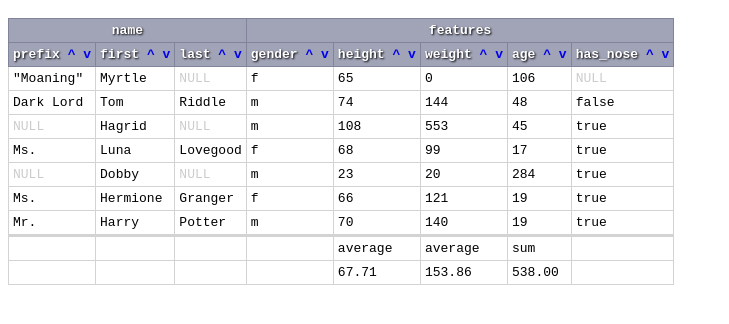
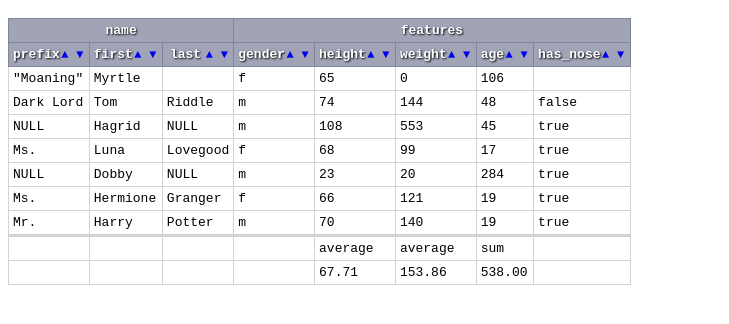
Before and after one commit to rpanos/Excel-using-backbone, a plain HTML site: page index.html in a window 1280 px wide. Shown: the part 48-372 px from the top of the page, without its empty margins (0-729 px from the left). Drawn offline with Linux system fonts and the light colour scheme.

Commit message:
excel works

```diff
--- a/css/style.css
+++ b/css/style.css
@@ -70,6 +70,15 @@ button.custom-filter {
   margin-bottom: 0.3em;
 }
 
+th .sort-arrows {
+  width: 25px;
+  float: right;
+}
+
+th .sort-arrows .up,
+th .sort-arrows .down {
+  font-size: 12px;
+}
 
 tr.data-row td,
 tr.aggregateValue td,
@@ -84,3 +93,27 @@ tr.aggregateHeader td {
 }
 
 /*border: 1px solid rgb(129, 132, 155);*/
+
+input.data-input.display-only {
+  display: none;
+}
+
+input.data-input.editable {
+  display: block;
+}
+
+.display-only input.data-input{
+  display: none;
+}
+
+.editable input.data-input {
+  display: block;
+}
+
+.display-only span {
+  display: block;
+}
+
+.editable span {
+  display: none;
+}
--- a/js/example.js
+++ b/js/example.js
@@ -2,9 +2,16 @@
 
   /*
     TODO -
+
+      TOP:
+        if the model is updating, why is it rendering wrong?
+
       linting
-      style the borders
-
+      arrow styles
+      remove all debug
+      rename row class names
+      move Vars
+      ROUNDED corners
 
    */
   var Example = this.Example = {};
@@ -107,12 +114,11 @@
       }
     ];
 
-    var table = new Supertable.Table({ rows: data });
+    var pubSub = _.extend({},Backbone.Events);
+    var table = new Supertable.Table({ rows: data, pubSub: pubSub});
     console.log(' Gonna do TableView w schema:', schema);
-    // var view = new Supertable.TableView({model: table, schema: schema}).render();
-    var view = new Supertable.TableView({model: table, options: {
-      schema: schema
-    }}).render();
+    var view = new Supertable.TableView({model: table,
+      schema: schema}).render();
 
     $('body').append(view.el);
   };
--- a/js/supertable.js
+++ b/js/supertable.js
@@ -4,18 +4,31 @@
   var Data = Supertable.Data = Backbone.Model;
   var HeaderCell = Supertable.HeaderCell = Backbone.Model;
   var Table = Supertable.Table = Backbone.Model.extend({
-    initialize: function() {
+    initialize: function(options) {
+      var currId = 0;
       this.originalRows = _.clone(this.get("rows"));
+
+      this.originalRows.map(function(row){
+          row.id = currId;
+          currId++;
+          return row;
+      });
+
+      // move to events list? todo make this work!
+      this.on('change', this.redrawModel)
+    },
+    redrawModel: function() {
+      console.log('redrawModelredrawModelredrawModel');
     },
     doTransforms: function() {
       var newRows = _.clone(this.originalRows);
-      if (!_.isUndefined(this.currentSort)) {
-        newRows = this._sort.apply(this, this.currentSort)(newRows);  // currentSort = sort ags
+      if (!_.isUndefined(this.currentSortArgs)) {
+        newRows = this._sort.apply(this, this.currentSortArgs)(newRows);  // currentSortArgs = sort ags
       }
       this.set("rows", newRows);
     },
     sort: function(direction, section, attr) {
-      this.currentSort = arguments;  //???  just of this midget function?
+      this.currentSortArgs = arguments;
       this.doTransforms();
     },
     _sort: function(direction, section, attr) {
@@ -44,6 +57,16 @@
       // When used?  in aggregation!
     values: function(section, attr) {
       return _.chain(this.get("rows")).pluck(section).pluck(attr).value();
+    },
+    // todo DOCUMENT
+    setOneValue: function(section, attr, id, val) {
+      this.get("rows").map(function(row){
+          if (row.id === id) {
+              row[section][attr] = val; // todo can we use more get or underscore?
+              console.log('SET ', val);
+          }
+          return row;
+      });
     },
     // possibly move these two to a untils class
     intSum: function(values) {
@@ -93,20 +116,85 @@
 
   var HeaderCellView = Supertable.HeaderCellView = BaseView.extend({
     tagName: "th",
+      // TODO use better carats
+      // <span class="icon-sortable">&#9650;<br>&#9660;</span>
+      // <%= name %>
     template: _.template('<a class="name"><%= name %></a> \
-      <a class="up" href="#">^</a> \
-      <a class="down" href="#">v</a>'),
+     <div class="sort-arrows"><a class="up" href="#">&#9650;</a> \
+      <a class="down" href="#">&#9660;</a></div>'),
+      // 9660
+      // up
+    //   &#9650;
+    // &#9660;
+      // <a class="up" href="#">^</a> \
+      // <a class="down" href="#">v</a>'),
     events: {
       "click .up": "sortAsc",
       "click .down": "sortDesc",
     },
     sort: function(direction) {
-      // call the "main" sort with these three args!
+      // call the "main" sort with these three args ...
       this.trigger("sort", direction, this.model.get("section"), this.model.get("name"));
       return false;
     },
     sortAsc: function() { return this.sort("asc"); },
     sortDesc: function() { return this.sort("desc"); }
+  });
+
+  var DataCellView = Supertable.DataCellView = BaseView.extend({
+    tagName: "td",
+    // className: "display-only", // todo have another class?
+    template: _.template('<span></span>' +  // <%= val %>  ??
+        '<input class="data-input display-only" type="text"/>'),
+    initialize: function(options) {
+      if (options.section) {
+        this.options.section = options.section;
+      }
+      // todo confirm we need both
+        _.bindAll(this, 'updateModel');
+        _.bindAll(this, 'render');
+        this.render();
+    },
+    events: {
+      // todo remove unneeded
+      "click": "makeEditable",
+      // "focusout": "updateModel",
+      // "blur": "updateModel",
+        // stolen from https://stackoverflow.com/questions/20366768/backbone-event-firing-on-click-or-press-enter
+      "keyup" : "keyPressEventHandler"//, //#input-field-id"
+      // "keydown": "keyPressEventHandler"
+    },
+    render: function() {
+      this.$el.html(this.template());
+
+      if (_.isNull(this.model) || _.isUndefined(this.model.get('val'))) {
+        this.$el.find('span').text("NULL").addClass("null");
+        this.$el.find('input').val("NULL").addClass("null");
+      } else {
+        this.$el.find('span').text(this.model.get('val'));
+        this.$el.find('input').val(this.model.get('val'));
+      }
+    },
+
+    makeEditable: function() {
+      this.$el.removeClass('display-only');
+      this.$el.addClass('editable');
+    },
+    updateModel: function() {
+      this.$el.removeClass('editable');  // has access to
+      this.$el.addClass('display-only');
+
+      //sec, name, id, val
+      this.trigger('updateRowModel', this.model.get('section'), this.model.get('attr'),
+          this.model.get('rowId'), this.$el.find('input').val());
+    },
+    keyPressEventHandler : function(event){
+      console.log('keyPressEventHandler');
+      var code = event.keyCode || event.which;
+      if(code == 13){ //todo add more means to update!
+          this.updateModel();
+      }
+    }
   });
 
   var RowView = Supertable.RowView = BaseView.extend({
@@ -117,23 +205,30 @@
       this.options = {
         schema: options.schema
       };
+
     },
     render: function() {
       var that = this;
       this.$el.empty(); // start over ;)
       _.each(that.options.schema.sections, _.bind(function(section) {
         _.each(section.attributes, _.bind(function(attr) {
-          var val = this.model.get(section.name)[attr.name];
-          var td = $("<td>");
-          if (_.isNull(val) || _.isUndefined(val)) {
-            td.text("NULL").addClass("null");
-          } else {
-            td.text(val);
-          }
-          this.$el.append(td);
+          var cellVal = this.model.get(section.name)[attr.name];
+            // todo make sure nul rules are in cellView
+          var view = new DataCellView({model: new Data({
+                val: cellVal, rowId: this.model.id,
+                section: section.name, attr: attr.name
+            })
+          });
+
+          this.listenTo(view, 'updateRowModel', this.updateModelCell);
+          this.$el.append(view.el);
         }, this));  // this - so that the inner vars apply to this view obj
       }, this));
       return this;
+    },
+    updateModelCell: function(sec, name, id, val) {
+      // pass on in trigger to parent model
+      this.trigger('updateParentModel', sec, name, id, val);
     }
   });
 
@@ -152,21 +247,31 @@
     template: _.template('<tr class=\"header sections\"></tr>\
       <tr class=\"header attributes\"></tr><tr class=\"header aggregateHeader\"></tr>\
       <tr class=\"header aggregateValue\"></tr>'),
-    initialize: function() {
+    initialize: function(options) {
       this.model.on("change:rows", this.renderRows, this);
+
       this.attributeConfigs = [];
-      // TODO: look for bbone examples with options
-        if (arguments[0].options && arguments[0].options.schema) { // todo FIX THIS probably with bbone view functions
-          console.log('FOUND arguments.options[0].options: ', arguments[0].options);
-          this.options = {
-            schema: arguments[0].options.schema
-          };
+      this.options = {
+        schema: options.schema
+      };
+    },
+    events: {
+      // todo TBD!
+      // "keyup" : "keyPressEventHandler",
+      //   "keydown" : "keyPressEventHandler"
+    },
+    keyPressEventHandler : function(event) {
+        console.log('MAIN keyPressEventHandler');
+        var code = event.keyCode || event.which;
+        if (code == 13) {
+          console.log('MAIN ENTER keyPressEventHandler');
         }
     },
     render: function() {
       var that=this; // todo check common solution
       this.stopListening();
-      BaseView.prototype.render.apply(this);
+
+      BaseView.prototype.render.apply(this); //?
       _.each(that.options.schema.sections, _.bind(function(section) { //err?
         // HEADER HEADER
         var th = $('<th>').text(section.name).attr("colspan", section.attributes.length);
@@ -178,13 +283,13 @@
             section: section.name
           }));
           // just for test - would move
-          this.model.giveAggregation(section.name, attr.name, 'blah');
+          this.model.giveAggregation(section.name, attr.name);
 
           this.attributeConfigs.push(attributeConfig);
-          var view = new HeaderCellView({model: attributeConfig});
-          this.$('.attributes').append(view.render().el); // append to ROW
+          var headerView = new HeaderCellView({model: attributeConfig});
+          this.$('.attributes').append(headerView.render().el); // append to ROW
           // ties the headerView event 'sort' to this-view.sort (below)
-          this.listenTo(view, 'sort', _.bind(this.sort, this)); // ties the  . .
+          this.listenTo(headerView, 'sort', _.bind(this.sort, this)); // ties the  . .
         }, this));
       }, this));
       this.renderRows(); //note!
@@ -194,12 +299,25 @@
       return this;
     },
     renderRows: function() {
-      var that = this; // todo check common solution
+      var that = this, idCnt = 0; // todo check common solution
+
       this.$("tr.data-row").remove();  //clear all
       _.each(that.model.get("rows"), function(item) {
-        var view = new RowView({model: new Data(item), schema: that.options.schema });
+        var view = new RowView({
+          model: new Data(item),
+          schema: that.options.schema
+        });
+
+        this.listenTo(view, 'updateParentModel', this.updateModelCell);
+
         view.render().$el.insertAfter(this.$('.attributes')); // insert after this specific part of headr?
       }, this);
+    },
+    updateModelCell: function(sec, name, id, val) {
+      this.model.setOneValue(sec, name, id, val);
+
+      //onChange would be more universal!
+        this.render();
     },
     renderAggregateHeaderRows: function() {
       var that=this, td; // todo check common solution
```
